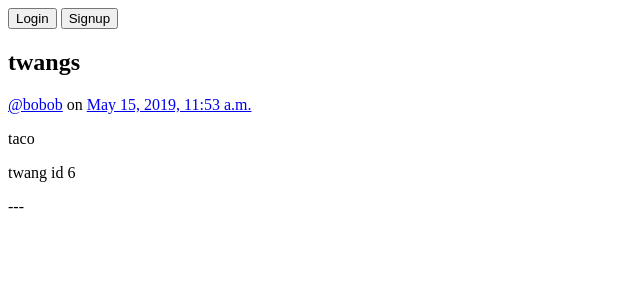
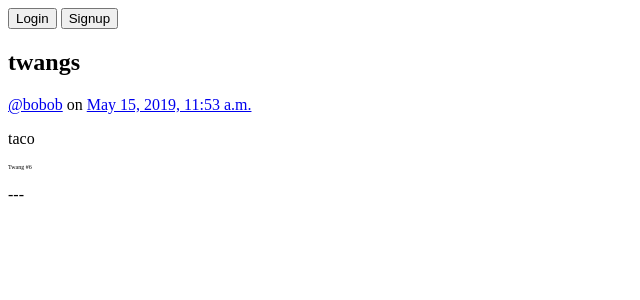
Before and after one commit to mhoelzer/twango, a Django app: page /twang/6/ in a window 1280 px wide. Shown: the top 300 px of the page, without its empty margins (0-640 px from the left). Run offline with Django 3.2, Linux system fonts and the light colour scheme; data comes from the database, SQL or seed files in the repository.

Commit message:
idk what was done here that needs to be commited

```diff
--- a/twango/templates/twangs.html
+++ b/twango/templates/twangs.html
@@ -7,6 +7,6 @@
 <p><a href="/{{ t.user }}/">@{{ t.user }}</a> on <a href="/twang/{{ t.id }}/">{{ t.date }}</a></p>
 <!-- <p>@{{ t.username }} -- {{ t.display_name }} on {{ t.date }}</p> -->
 <p>{{ t.twang }}</p>
-<p>twang id {{ t.id }}</p>
+<p style="font-size: 6px">Twang #{{ t.id }}</p>
 <p>---</p>
 {% endfor %}
```
